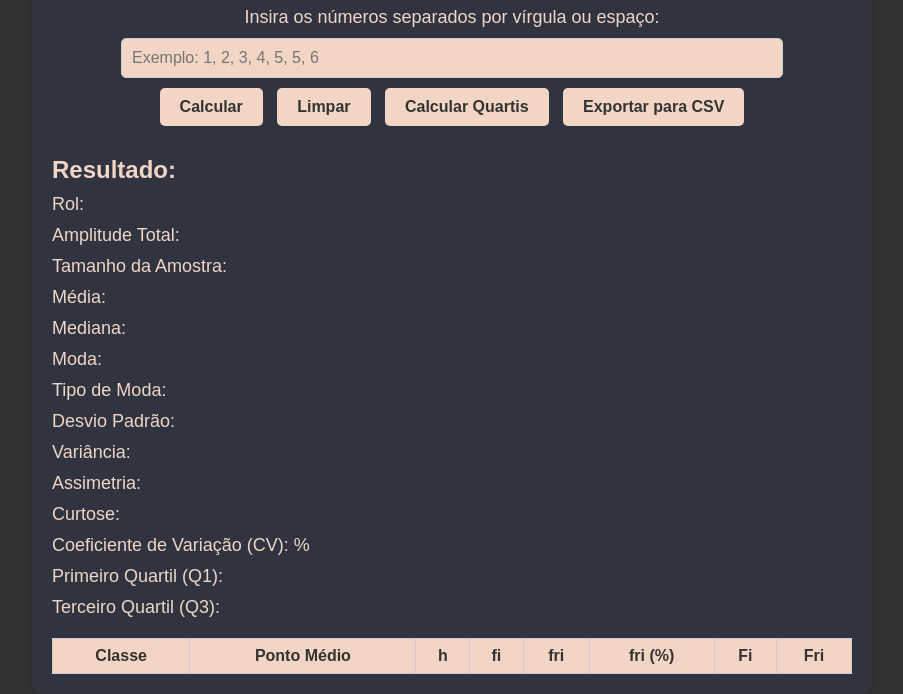
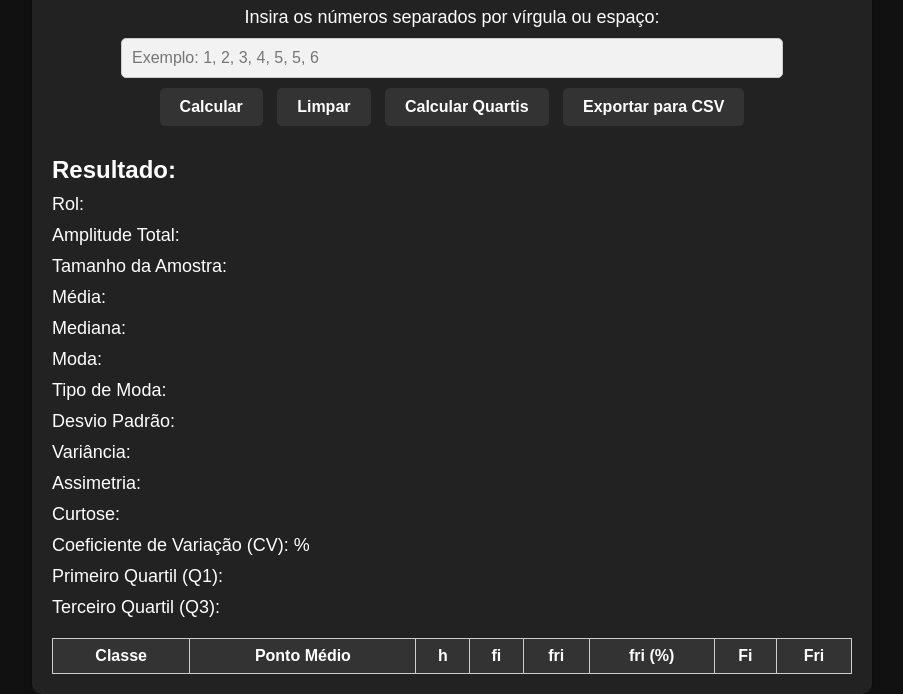
Before and after one commit to LuisT-ls/CalculadoraWeb_de_Estatistica, a plain HTML site: page index.html in a window 1280 px wide. Shown: the part 142-836 px from the top of the page, without its empty margins (188-1091 px from the left). Drawn offline with Linux system fonts and the light colour scheme.

Commit message:
Melhoria do Dark Mode

```diff
--- a/style.css
+++ b/style.css
@@ -5,16 +5,18 @@ body {
   background-color: #f4f4f4;
   margin: 0;
   padding: 0;
+  transition: background-color 0.3s, color 0.3s;
 }
 
 .container {
   max-width: 800px;
   margin: 0 auto;
-  background-color: #fff;
+  background-color: #ffffff;
   border-radius: 10px;
   box-shadow: 0px 0px 10px rgba(0, 0, 0, 0.2);
   padding: 20px;
   text-align: left;
+  transition: background-color 0.3s, color 0.3s;
 }
 
 form {
@@ -28,8 +30,8 @@ h1 {
 
 /* Estilos para o botão de alternar o modo escuro */
 #toggleDarkMode {
-  background-color: #F2D5C4;
-  color: #333;
+  background-color: #333;
+  color: #ffffff;
   border: none;
   padding: 10px 20px;
   border-radius: 5px;
@@ -37,10 +39,11 @@ h1 {
   font-size: 16px;
   margin-bottom: 10px;
   /* Espaçamento inferior para separar dos elementos abaixo */
+  transition: background-color 0.3s, color 0.3s;
 }
 
 #toggleDarkMode:hover {
-  background-color: #BF4E63;
+  background-color: #555;
 }
 
 /* Estilo para botões no modo claro */
@@ -52,21 +55,21 @@ h1 {
 }
 
 .light-mode button:hover {
-  background-color: #007bff;
+  background-color: #0056b3;
   /* Cor mais escura no hover */
 }
 
 /* Estilo para o modo escuro */
 .dark-mode {
-  background-color: #333;
-  color: #F2D5C4;
+  background-color: #111;
+  color: #ffffff;
 }
 
 /* Estilização do .container para o modo escuro */
 .dark-mode .container {
-  background-color: #303440;
+  background-color: #222;
   /* Cor de fundo do .container no modo escuro */
-  color: #F2D5C4;
+  color: #ffffff;
   /* Cor do texto do .container no modo escuro */
 }
 
@@ -76,15 +79,15 @@ h1 {
 .dark-mode p,
 .dark-mode span,
 .dark-mode .result {
-  color: #F2D5C4;
+  color: #ffffff;
   /* Cor do texto para cabeçalhos, labels, parágrafos, e spans no modo escuro */
 }
 
 /* Cores de texto para botões no modo escuro */
 .dark-mode button {
-  background-color: #F2D5C4;
+  background-color: #007bff;
   /* Cor de fundo dos botões no modo escuro */
-  color: #333;
+  color: #fff;
   /* Cor do texto dos botões no modo escuro */
   padding: 10px 20px;
   border-radius: 5px;
@@ -93,13 +96,13 @@ h1 {
 }
 
 .dark-mode button:hover {
-  background-color: #BF4E63;
-  /* Adiciona sublinhado ao passar o mouse sobre os links no modo escuro */
+  background-color: #0056b3;
+  /* Cor do botão no hover no modo escuro */
 }
 
 .dark-mode th {
-  background-color: #F2D5C4;
-  color: #333;
+  background-color: #333;
+  color: #fff;
 }
 
 /* Estilos para o rótulo */
@@ -115,7 +118,7 @@ label {
 
 /* Estilos para o input */
 input[type='text'] {
-  background-color: #F2D5C4;
+  background-color: #f2f2f2;
   width: 80%;
   /* Reduz a largura do input para 80% do .container */
   padding: 10px;
@@ -126,6 +129,8 @@ input[type='text'] {
   font-size: 16px;
   display: block;
   /* Coloca o input em uma linha separada */
+  color: #333;
+  /* Cor do texto dentro do input */
 }
 
 /* Estilos para a div de botões */
@@ -138,8 +143,8 @@ input[type='text'] {
 
 /* Estilos para os botões dentro da div */
 .button-container button {
-  background-color: #F2D5C4;
-  color: #333;
+  background-color: #333;
+  color: #ffffff;
   border: none;
   padding: 10px 20px;
   border-radius: 5px;
@@ -150,7 +155,8 @@ input[type='text'] {
 }
 
 .button-container button:hover {
-  background-color: #BF4E63;
+  background-color: #555;
+  /* Cor do botão no hover no modo escuro */
 }
 
 p {
@@ -187,8 +193,8 @@ td {
 }
 
 th {
-  background-color: #F2D5C4;
-  color: #333;
+  background-color: #333;
+  color: #fff;
 }
 
 /* Estilos responsivos para telas menores */
```
